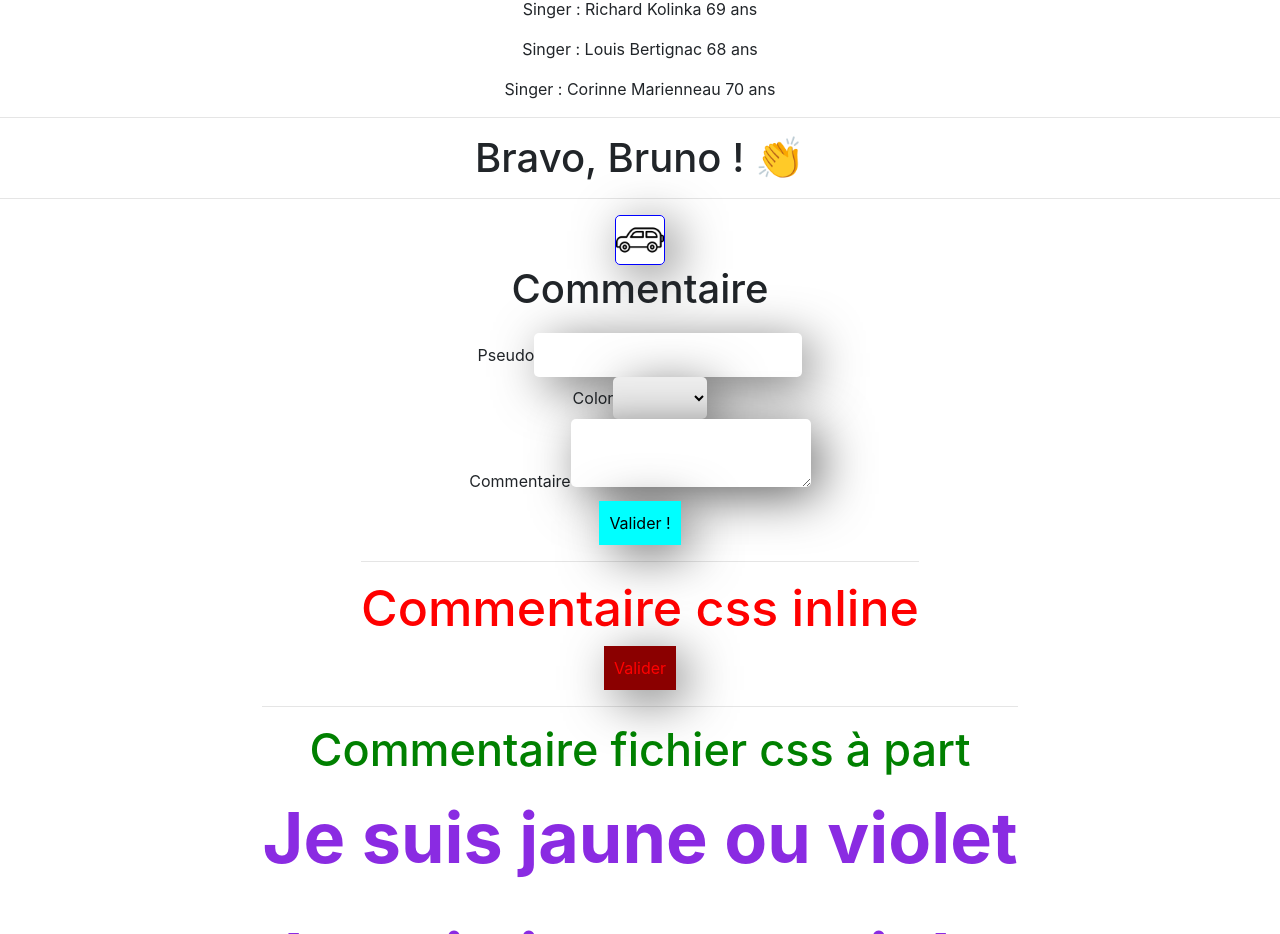
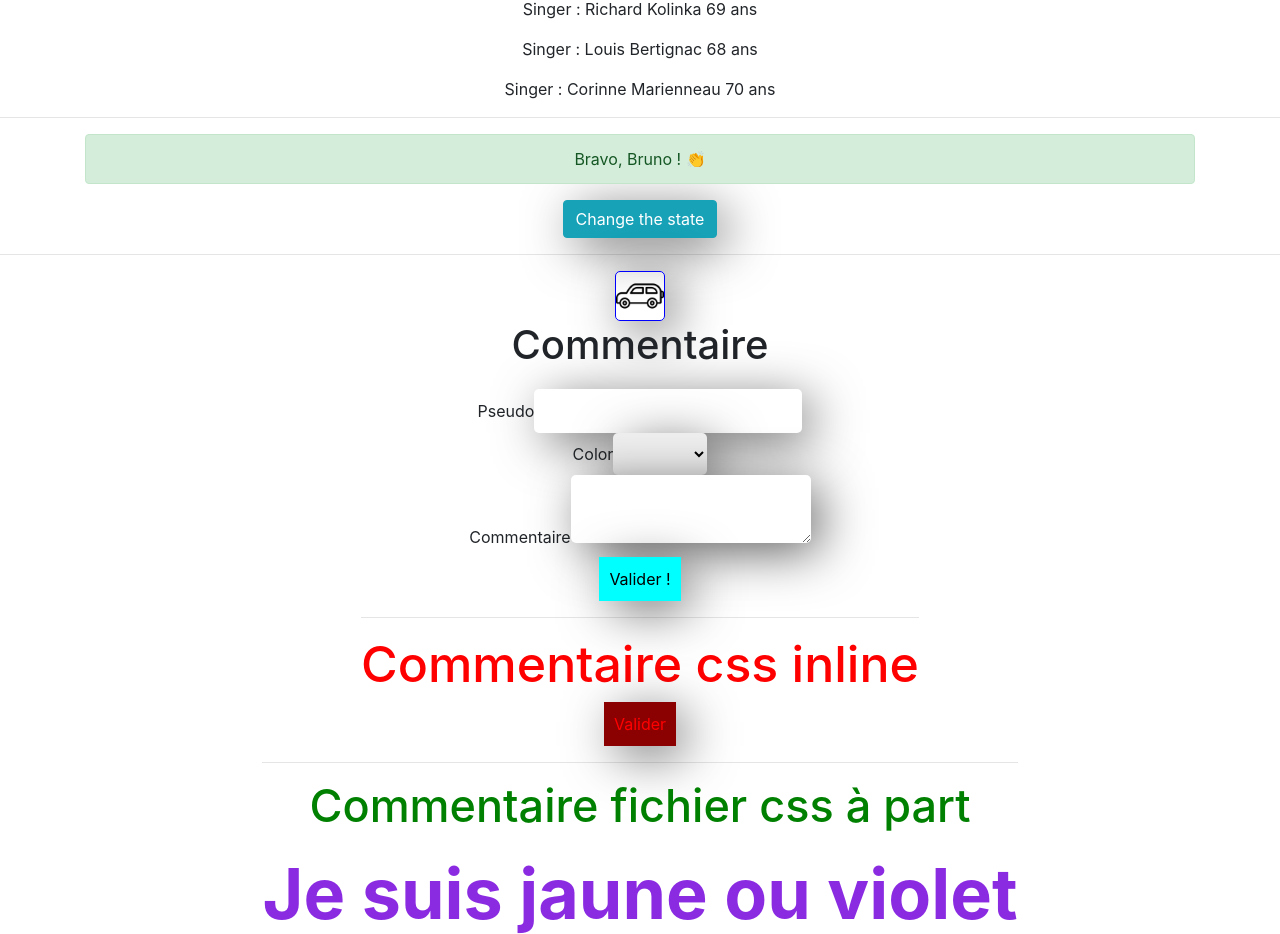
Before and after one commit to wendybaque/Cars-App-Udemy, a React (Create React App) app: page / in a window 1280 px wide. Shown: the part 1331-2265 px from the top of the page. Built offline with nearby package versions, Linux system fonts and the light colour scheme.

Commit message:
Correction exercice vidéo 46

```diff
--- a/src/components/Form.jsx
+++ b/src/components/Form.jsx
@@ -3,7 +3,7 @@ import CarImg from "./CarImg";
 import MyHeaderOne from "../components/myHeaderOne";
 
 import "../components/form.css";
-// import de Bootstrap :
+// import de modules css (document à part) :
 import styles from "./myCss.module.css";
 // import de Styled Components :
 import styled from "styled-components"
--- a/src/components/Game.jsx
+++ b/src/components/Game.jsx
@@ -30,11 +30,11 @@ class Result extends Component {
     // }
 
     // SOLUTION 3 (ternaire)
-    render(){
-        return(
-            this.state.winner ? (<h1>Bravo, {this.state.name} ! 👏</h1>) : (<h1>Dommage, {this.state.name}, tu as perdu ! 😵</h1>)
-        )
-    }
+    // render(){
+    //     return(
+    //         this.state.winner ? (<h1>Bravo, {this.state.name} ! 👏</h1>) : (<h1>Dommage, {this.state.name}, tu as perdu ! 😵</h1>)
+    //     )
+    // }
 
     // SOLUTION 4 (&&/AND) (n'affiche le texte que s'il gagne/que la condition est true)
     // render(){
@@ -42,6 +42,22 @@ class Result extends Component {
     //         this.state.winner && <h1>Bravo, {this.state.name} ! 👏</h1>
     //     )
     // }
+
+    // SOLUTON 5 (Bootsrap + bouton changement de state)
+    render () {
+
+        const stateColor = this.state.winner ? "alert-success" : "alert-danger";
+
+        return(
+            <div className="container">
+                <div className={`alert ${stateColor}`} role="alert">
+                    {this.state.winner ? ` Bravo, ${this.state.name} ! 👏` : `Dommage, ${this.state.name}, tu as perdu ! 😵`}
+                </div>
+
+                <button className="btn btn-info" onClick={() => this.setState({winner:!this.state.winner})}>Change the state</button>
+            </div>
+        )
+    }
 }
 
 export default Result;
```
